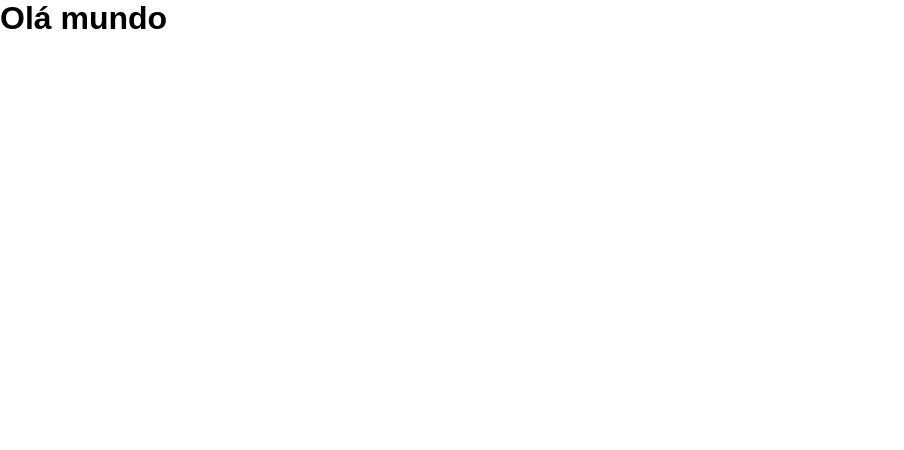
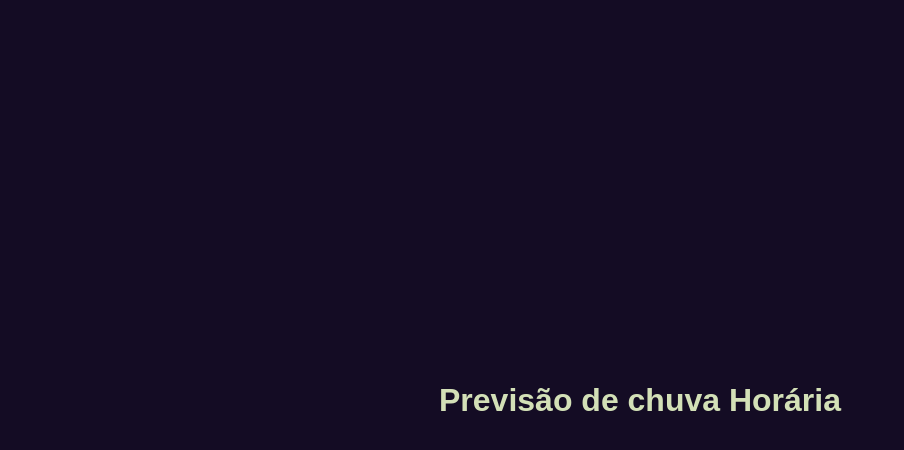
Before and after one commit to pedropfsf/projeto-previsao-chuva-nimbus, a React (Create React App) app in the folder front-end/: page / in a window 1280 px wide. Shown: the top 450 px of the page, without its empty margins (0-904 px from the left). Built offline with nearby package versions, Linux system fonts and the light colour scheme.

Commit message:
:construction: Pegar dados do servidor para desenvolvimento do select

```diff
--- /dev/null
+++ b/front-end/src/@types/TitleProps.ts
@@ -0,0 +1,5 @@
+interface TitleProps {
+    children: string | number;
+}
+
+export default TitleProps;
--- /dev/null
+++ b/front-end/src/@types/index.ts
@@ -0,0 +1,11 @@
+import TitleProps from "./TitleProps";
+import {
+    DataProps,
+    SelectProps
+} from "./SelectProps";
+
+export type {
+    TitleProps,
+    DataProps,
+    SelectProps
+}
--- a/front-end/src/App.tsx
+++ b/front-end/src/App.tsx
@@ -1,7 +1,20 @@
+import {
+  Title,
+  Select
+} from './components';
+
+import styles from './style/home.module.scss';
+
 export default function App() {
+  const { main } = styles;
+
   return (
-    <div className="App">
-      <h1>Olá mundo</h1>
+    <div
+      id={main}
+      className="App"
+    >
+      <Title>Previsão de chuva Horária</Title>
+      {/* <Select/> */}
     </div>
   );
 }
--- /dev/null
+++ b/front-end/src/components/Select/index.tsx
@@ -0,0 +1,34 @@
+import { DataProps, SelectProps } from "../../@types";
+
+const Select = ({
+    label,
+    data
+}:SelectProps) => {
+    return (
+        <div>
+            <span>
+                { label }
+            </span>
+            <select>
+                {
+                    data.map(
+                        (item:DataProps) => {
+                            const {
+                                text,
+                                value
+                            } = item;
+
+                            return (
+                                <option value={ value }>
+                                    { text }
+                                </option>
+                            )
+                        }
+                    )
+                }
+            </select>
+        </div>
+    )
+}
+
+export default Select;
--- /dev/null
+++ b/front-end/src/components/Title/index.tsx
@@ -0,0 +1,12 @@
+import styles from "./styles.module.scss";
+import { TitleProps } from "../../@types";
+
+const Title = ({ children }: TitleProps) => {
+    const { title } = styles;
+
+    return (
+        <h1 className={title}>{ children }</h1>
+    )
+}
+
+export default Title;
--- /dev/null
+++ b/front-end/src/components/Title/styles.module.scss
@@ -0,0 +1,5 @@
+.title {
+    color: var(--text-strong);
+
+    text-align: center;
+}
--- /dev/null
+++ b/front-end/src/components/index.ts
@@ -0,0 +1,7 @@
+import Title from "./Title";
+import Select from "./Select";
+
+export {
+    Title,
+    Select
+}
--- a/front-end/src/style/globals.scss
+++ b/front-end/src/style/globals.scss
@@ -16,3 +16,7 @@
 
     font-family: Arial, Helvetica, sans-serif;
 }
+
+body {
+    background-color: var(--background);
+}
--- /dev/null
+++ b/front-end/src/style/home.module.scss
@@ -0,0 +1,9 @@
+#main {
+    display: flex;
+    flex-direction: column;
+    justify-content: center;
+    align-items: center;
+
+    width: 100%;
+    height: 100vh;
+}
```
Also changed, not shown: front-end/src/@types/SelectProps.ts (added, +14 -0 lines), front-end/src/components/Select/styles.module.scss (added).
